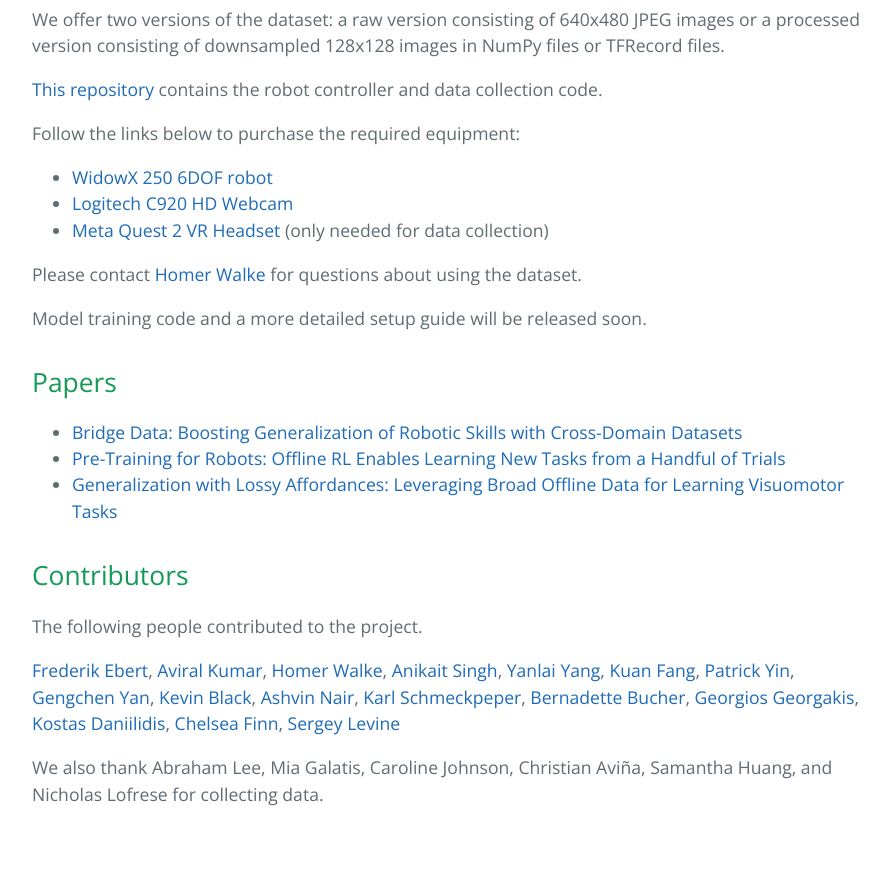
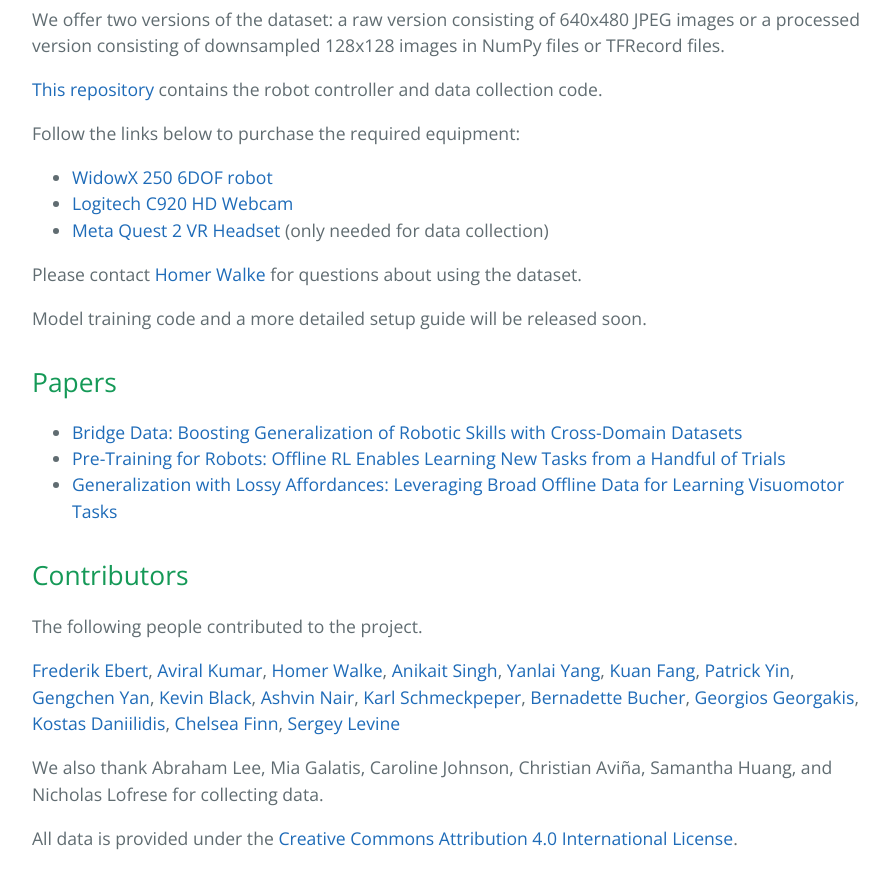
Before and after one commit to rail-berkeley/bridgedata, a Jekyll site: the page built from index.md, in a window 1280 px wide and 900 px high, scrolled down 1057 px. Shown: the top 889 px of the window, without its empty margins (192-1082 px from the left). Built offline with Jekyll 4.4.1, drawn with Linux system fonts in a browser that asks for light colours; before the commit the page ends 1914 px from its top, so only the background shows below that.

Commit message:
add license

```diff
--- a/index.md
+++ b/index.md
@@ -57,3 +57,5 @@ The following people contributed to the project.
 [Frederik Ebert](https://febert.github.io/), [Aviral Kumar](https://aviralkumar2907.github.io/), [Homer Walke](https://homerwalke.com/), [Anikait Singh](https://asap7772.github.io/), [Yanlai Yang](https://yanlai00.github.io/), [Kuan Fang](http://kuanfang.github.io/), [Patrick Yin](https://patrickyin.me/), [Gengchen Yan](https://www.linkedin.com/in/gengchen-matt-yan), [Kevin Black](https://kevinblack.dev/), [Ashvin Nair](https://ashvin.me/), [Karl Schmeckpeper](https://sites.google.com/view/karlschmeckpeper), [Bernadette Bucher](https://bucherb.github.io/), [Georgios Georgakis](https://ggeorgak11.github.io/), [Kostas Daniilidis](https://www.cis.upenn.edu/~kostas/), [Chelsea Finn](https://ai.stanford.edu/~cbfinn/), [Sergey Levine](https://people.eecs.berkeley.edu/~svlevine/)
 
 We also thank Abraham Lee, Mia Galatis, Caroline Johnson, Christian Aviña, Samantha Huang, and Nicholas Lofrese for collecting data.
+
+All data is provided under the [Creative Commons Attribution 4.0 International License](https://creativecommons.org/licenses/by/4.0/).
```
